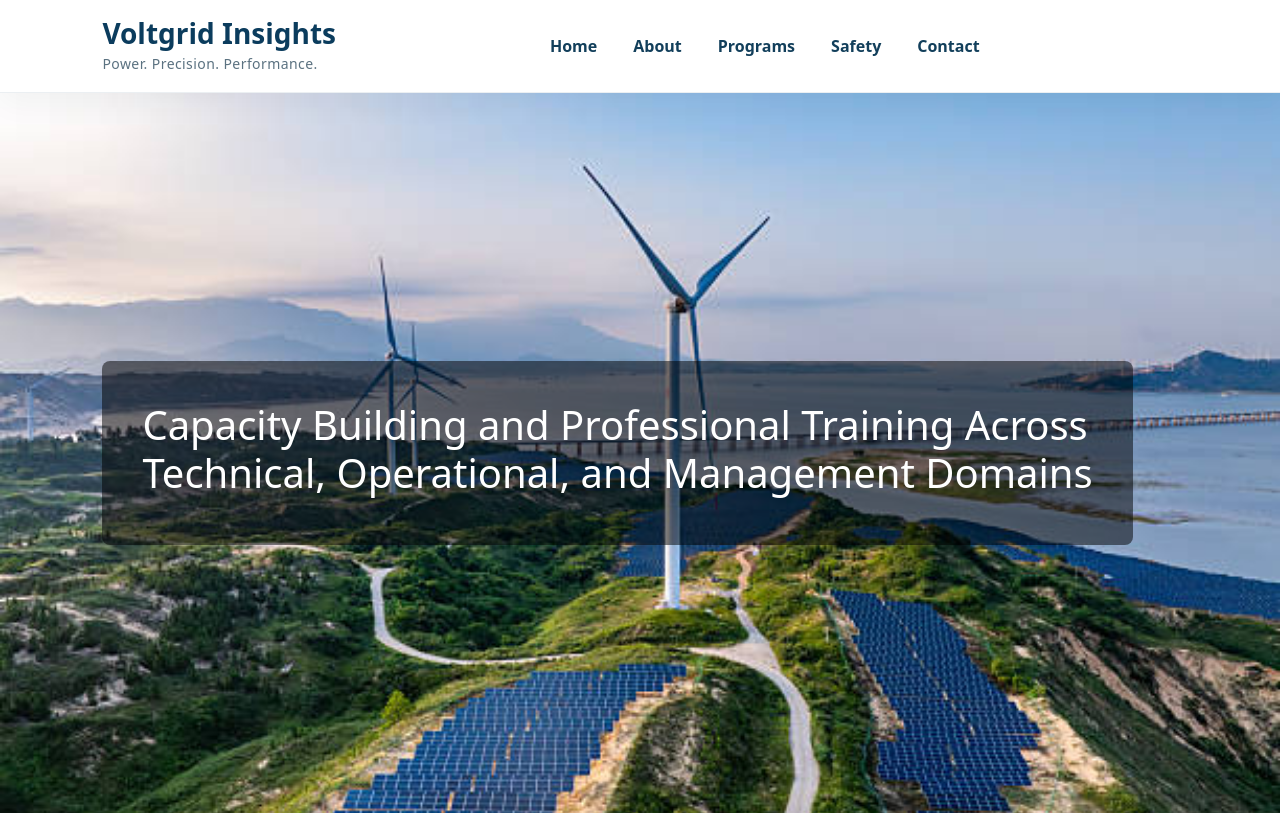
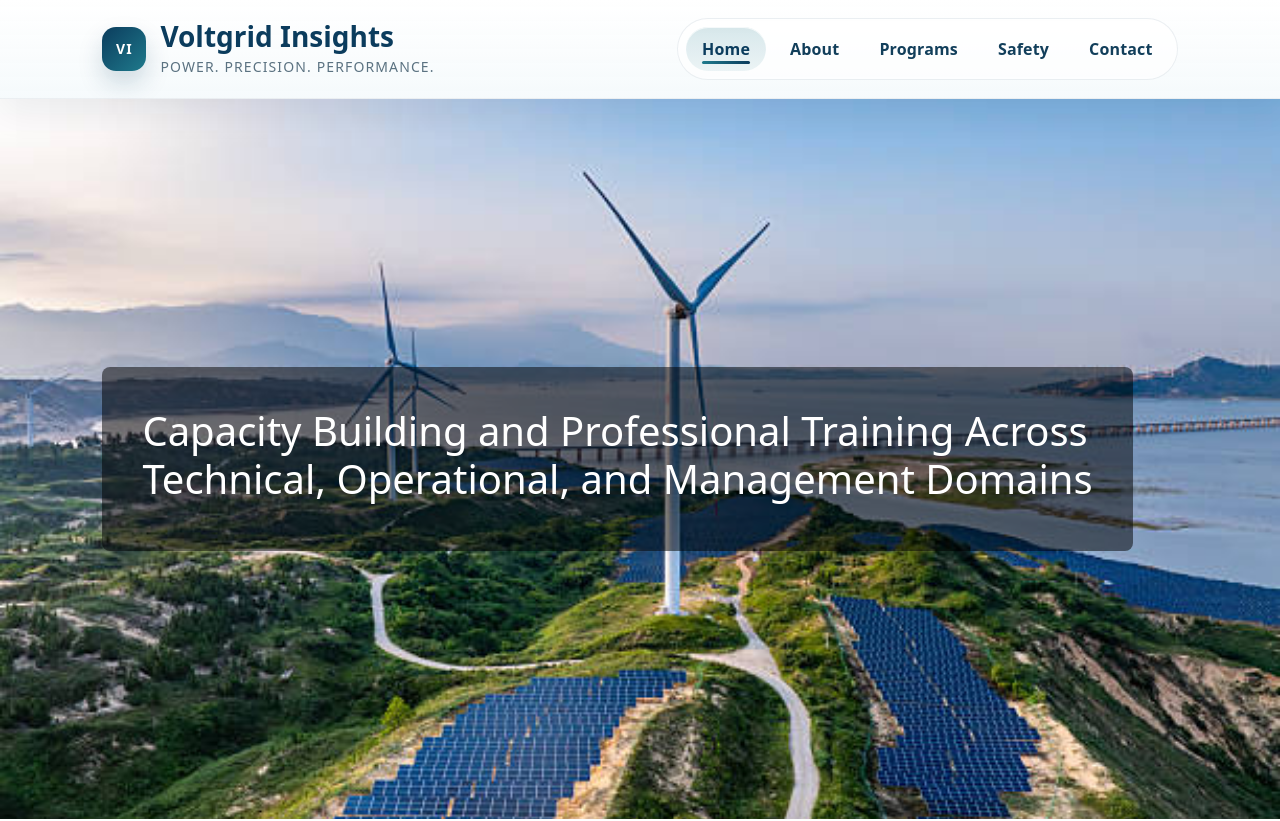
Before and after one commit to TejasPatil5798/Voltgrid, a React (Vite) app in the folder frontend/: page / in a window 1280 px wide. Shown: the top 821 px of the page. Built offline with nearby package versions, Linux system fonts and the light colour scheme; no server answers.

Commit message:
final site 3

```diff
--- a/frontend/src/components/Navbar.jsx
+++ b/frontend/src/components/Navbar.jsx
@@ -1,9 +1,16 @@
 import React from 'react'
-import { Link, useLocation } from 'react-router-dom'
+import { NavLink, useLocation } from 'react-router-dom'
 
 export default function Navbar(){
   const [menuOpen, setMenuOpen] = React.useState(false)
   const { pathname } = useLocation()
+  const navItems = [
+    { to: '/', label: 'Home' },
+    { to: '/about', label: 'About' },
+    { to: '/programs', label: 'Programs' },
+    { to: '/safety', label: 'Safety' },
+    { to: '/contact', label: 'Contact' },
+  ]
 
   React.useEffect(() => {
     setMenuOpen(false)
@@ -16,8 +23,13 @@ export default function Navbar(){
   return (
     <header className="site-header">
       <div className="brand-block">
-        <div className="logo">Voltgrid Insights</div>
-        <div className="brand-tagline">Power. Precision. Performance.</div>
+        <NavLink to="/" className="brand-link" onClick={() => setMenuOpen(false)}>
+          <span className="brand-mark" aria-hidden="true">VI</span>
+          <span className="brand-copy">
+            <span className="logo">Voltgrid Insights</span>
+            <span className="brand-tagline">Power. Precision. Performance.</span>
+          </span>
+        </NavLink>
       </div>
 
       <button
@@ -34,13 +46,17 @@ export default function Navbar(){
       </button>
 
       <nav id="navMenu" className={"site-nav" + (menuOpen ? " show" : "")}>
-        <Link to="/" onClick={() => setMenuOpen(false)}>Home</Link>
-        <Link to="/about" onClick={() => setMenuOpen(false)}>About</Link>
-        <Link to="/programs" onClick={() => setMenuOpen(false)}>Programs</Link>
-        <Link to="/safety" onClick={() => setMenuOpen(false)}>Safety</Link>
-        <Link to="/contact" onClick={() => setMenuOpen(false)}>Contact</Link>
-        {/* <Link to="/experts">Experts</Link> */}
-        {/* <Link to="/admin">Admin</Link> */}
+        {navItems.map((item) => (
+          <NavLink
+            key={item.to}
+            to={item.to}
+            end={item.to === '/'}
+            className={({ isActive }) => "nav-link" + (isActive ? " active" : "")}
+            onClick={() => setMenuOpen(false)}
+          >
+            {item.label}
+          </NavLink>
+        ))}
       </nav>
     </header>
   )
--- a/frontend/src/styles.css
+++ b/frontend/src/styles.css
@@ -85,13 +85,42 @@
 	justify-content: space-between;
 	gap: 24px;
 	padding: 18px 8%;
-	background: rgba(255, 255, 255, 0.96);
+	background:
+		linear-gradient(180deg, rgba(255, 255, 255, 0.97), rgba(245, 250, 252, 0.94));
 	backdrop-filter: blur(14px);
 	border-bottom: 1px solid rgba(11, 60, 93, 0.08);
-	box-shadow: 0 10px 30px rgba(2, 12, 27, 0.04);
+	box-shadow: 0 14px 36px rgba(2, 12, 27, 0.06);
 }
 
 .brand-block {
+	min-width: 0;
+}
+
+.brand-link {
+	display: inline-flex;
+	align-items: center;
+	gap: 14px;
+	text-decoration: none;
+	min-width: 0;
+}
+
+.brand-mark {
+	width: 44px;
+	height: 44px;
+	display: inline-flex;
+	align-items: center;
+	justify-content: center;
+	border-radius: 14px;
+	background: linear-gradient(135deg, #0b3c5d, #1f7a8c);
+	color: #fff;
+	font-size: 14px;
+	font-weight: 800;
+	letter-spacing: 0.08em;
+	box-shadow: 0 12px 24px rgba(11, 60, 93, 0.18);
+	flex: 0 0 auto;
+}
+
+.brand-copy {
 	display: grid;
 	gap: 4px;
 	min-width: 0;
@@ -100,7 +129,8 @@
 .brand-tagline {
 	color: #5b7281;
 	font-size: 14px;
-	letter-spacing: 0.03em;
+	letter-spacing: 0.08em;
+	text-transform: uppercase;
 }
 
 .logo {
@@ -116,28 +146,38 @@
 	justify-content: center;
 	gap: 8px;
 	flex: 1;
-}
-
-.site-nav a {
+	padding: 8px;
+	max-width: max-content;
+	margin-left: auto;
+	background: rgba(255, 255, 255, 0.72);
+	border: 1px solid rgba(11, 60, 93, 0.08);
+	border-radius: 999px;
+	box-shadow: inset 0 1px 0 rgba(255, 255, 255, 0.7);
+}
+
+.site-nav a,
+.nav-link {
 	position: relative;
 	display: inline-flex;
 	align-items: center;
 	justify-content: center;
-	padding: 10px 14px;
+	padding: 10px 16px;
 	border-radius: 999px;
 	color: #123f5b;
 	text-decoration: none;
 	font-weight: 600;
-	transition: color 0.25s ease, background-color 0.25s ease, transform 0.25s ease;
-}
-
-.site-nav a::after {
+	letter-spacing: 0.01em;
+	transition: color 0.25s ease, background-color 0.25s ease, transform 0.25s ease, box-shadow 0.25s ease;
+}
+
+.site-nav a::after,
+.nav-link::after {
 	content: "";
 	position: absolute;
-	left: 14px;
-	right: 14px;
-	bottom: 6px;
-	height: 2px;
+	left: 16px;
+	right: 16px;
+	bottom: 7px;
+	height: 3px;
 	border-radius: 999px;
 	background: linear-gradient(90deg, #1f7a8c, #0b3c5d);
 	transform: scaleX(0);
@@ -146,15 +186,27 @@
 }
 
 .site-nav a:hover,
-.site-nav a:focus-visible {
+.site-nav a:focus-visible,
+.nav-link:hover,
+.nav-link:focus-visible {
 	color: #0b3c5d;
-	background: rgba(31, 122, 140, 0.08);
+	background: rgba(31, 122, 140, 0.1);
 	transform: translateY(-1px);
+	box-shadow: 0 8px 18px rgba(31, 122, 140, 0.08);
 }
 
 .site-nav a:hover::after,
-.site-nav a:focus-visible::after {
+.site-nav a:focus-visible::after,
+.nav-link:hover::after,
+.nav-link:focus-visible::after,
+.nav-link.active::after {
 	transform: scaleX(1);
+}
+
+.nav-link.active {
+	color: #0b3c5d;
+	background: linear-gradient(180deg, rgba(31, 122, 140, 0.18), rgba(31, 122, 140, 0.08));
+	box-shadow: inset 0 1px 0 rgba(255, 255, 255, 0.75);
 }
 
 .menu-toggle {
@@ -2478,6 +2530,7 @@ header>div:first-child {
 		justify-content: flex-start;
 		padding: 14px 16px;
 		border-radius: 14px;
+		box-shadow: none;
 	}
 
 	.site-nav a::after {
@@ -2521,8 +2574,23 @@ header>div:first-child {
 		align-items: flex-start;
 	}
 
+	.brand-link {
+		gap: 10px;
+	}
+
+	.brand-mark {
+		width: 38px;
+		height: 38px;
+		border-radius: 12px;
+		font-size: 12px;
+	}
+
 	.logo {
-		font-size: 24px;
+		font-size: 22px;
+	}
+
+	.brand-tagline {
+		font-size: 11px;
 	}
 
 	.page-main,
```
Also changed, not shown: 5 other files (tests, documents, lock files or other folders).
